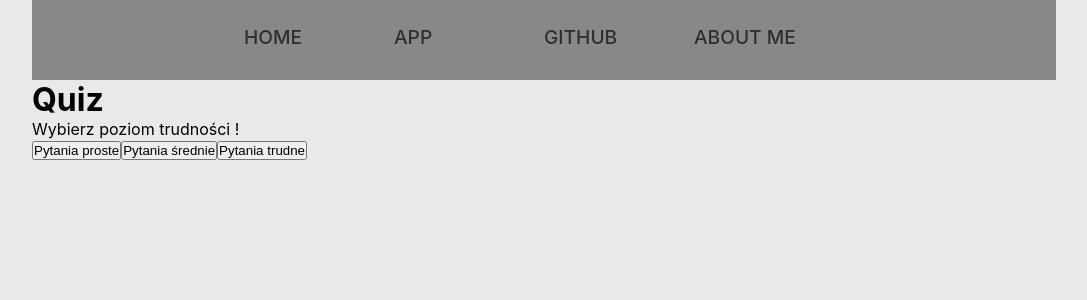
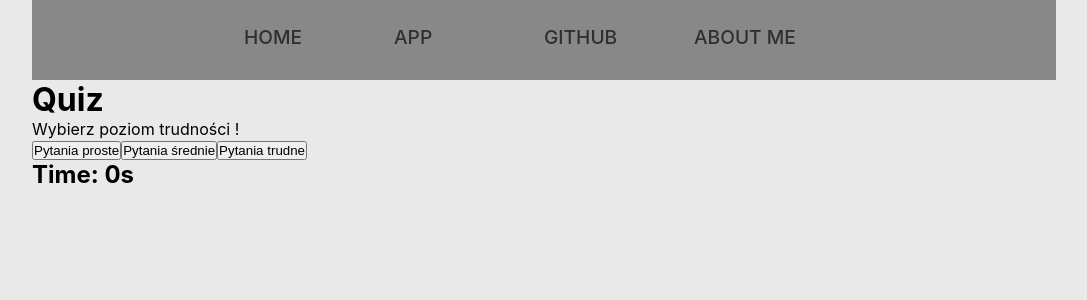
Before and after one commit to Obierek/project_v2, a React (Create React App) app: page / in a window 1280 px wide. Shown: the top 300 px of the page, without its empty margins (96-1183 px from the left). Built offline with nearby package versions, Linux system fonts and the light colour scheme; data requests are answered from the project's data file.

Commit message:
add timer

```diff
--- a/src/App.js
+++ b/src/App.js
@@ -18,13 +18,6 @@ export default function App() {
 
 
     useEffect(() => {
-        setQuestionsForLevel(questions.filter(item => {
-            return item.level === level
-        }))
-    }, [level, questions]);
-
-
-    useEffect(() => {
         const getData = async () => {
             await fetch(api)
                 .then((res) => {
@@ -39,6 +32,11 @@ export default function App() {
         getData();
     }, []);
 
+    useEffect(() => {
+        setQuestionsForLevel(questions.filter(item => {
+            return item.level === level
+        }))
+    }, [level, questions]);
 
 
     const handleClickAnswer = (isCorrect) => {
@@ -56,21 +54,17 @@ export default function App() {
     };
     // console.log(questions);
 
-
     const resetQuiz = () => {
         setShowScore(false)
         setCurrentQuestion(0)
         setScore(0)
         setLevel("")
-
     }
 
 
     return (
         <>
             {/*<Timer/>*/}
-
-
 
             <div className='app'>
 
@@ -109,14 +103,20 @@ export default function App() {
                                         onClick={() => handleClickAnswer(answerOption.isCorrect)}>{answerOption.answerText}
                                     </button>
                                 ))}
-                            </div>}
+                            </div>
+                        }
                     </>
                 }
             </div>
 
 
 
-            <ChangeDifficulty changeLevelAction={setLevel} currentLevel={level} questionsForLevel={questionsForLevel} currentQuestion={currentQuestion}/>
+            <ChangeDifficulty
+                changeLevelAction={setLevel}
+                currentLevel={level}
+                questionsForLevel={questionsForLevel}
+                currentQuestion={currentQuestion}
+                showScore={showScore}/>
         </>
 
 
--- a/src/ChangeDifficulty.js
+++ b/src/ChangeDifficulty.js
@@ -1,7 +1,7 @@
 import React from 'react';
 import {useEffect, useState} from "react";
 
-function ChangeDifficulty({changeLevelAction, currentLevel, questionsForLevel, currentQuestion}) {
+function ChangeDifficulty({changeLevelAction, currentLevel, questionsForLevel, currentQuestion, showScore}) {
 
     const handleClickDifficulty = (value) => {
 
@@ -27,23 +27,24 @@ function ChangeDifficulty({changeLevelAction, currentLevel, questionsForLevel, c
 
 
     useEffect(()=>{
-           if(currentQuestion === questionsForLevel.length) {
+        const stopTime = showScore;
+           if(true === stopTime) {
             setIsRunning(false);
         }
 
     },[time])
 
 
-
-console.log("currentQuestion" + currentQuestion);
-    console.log("questionsForLevel.length" +  questionsForLevel.length)
+    console.log("showScore: " + showScore);
+// console.log("currentQuestion" + currentQuestion);
+//     console.log("questionsForLevel.length" +  questionsForLevel.length)
 
 
-    const reset = () => {
+    const resetTime = () => {
         setTime(0);
-        setIsRunning(false);
          };
-    const start = () => {
+
+    const startTime = () => {
         setIsRunning(true);
     };
 
@@ -51,27 +52,33 @@ console.log("currentQuestion" + currentQuestion);
     // console.log(isRunning);
 
     return (
+        <>
             <div>
                 <button className={currentLevel === "easy" ? "active" : "default"}
                         onClick={() => {
-                        start()
+                            startTime()
                             handleClickDifficulty("easy")
                         }}
                         value="easy">Pytania proste
                 </button>
                 <button className={currentLevel === "medium" ? "active" : "default"}
                         onClick={() => {
-                        start()
+                            startTime()
                             handleClickDifficulty("medium")
                         }} value="medium">Pytania średnie
                 </button>
                 <button className={currentLevel === "hard" ? "active" : "default"}
                         onClick={() => {
-                        start()
+                            startTime()
                             handleClickDifficulty("hard")
                         }} value="hard">Pytania trudne
                 </button>
             </div>
+            <div>
+                <h2>Time: {time}s</h2>
+            </div>
+        </>
+
     );
 }
 
--- a/src/Timer.js
+++ b/src/Timer.js
@@ -36,7 +36,7 @@ function Timer() {
 
     return (
         <div>
-            <h1>Time: {time}s</h1>
+            <h2>Time: {time}s</h2>
             <button onClick={lap}>Lap</button>
             <button onClick={stop}>Stop</button>
             <button onClick={reset}>Reset</button>
```
Lines whose indentation alone changed are shown as unchanged.
